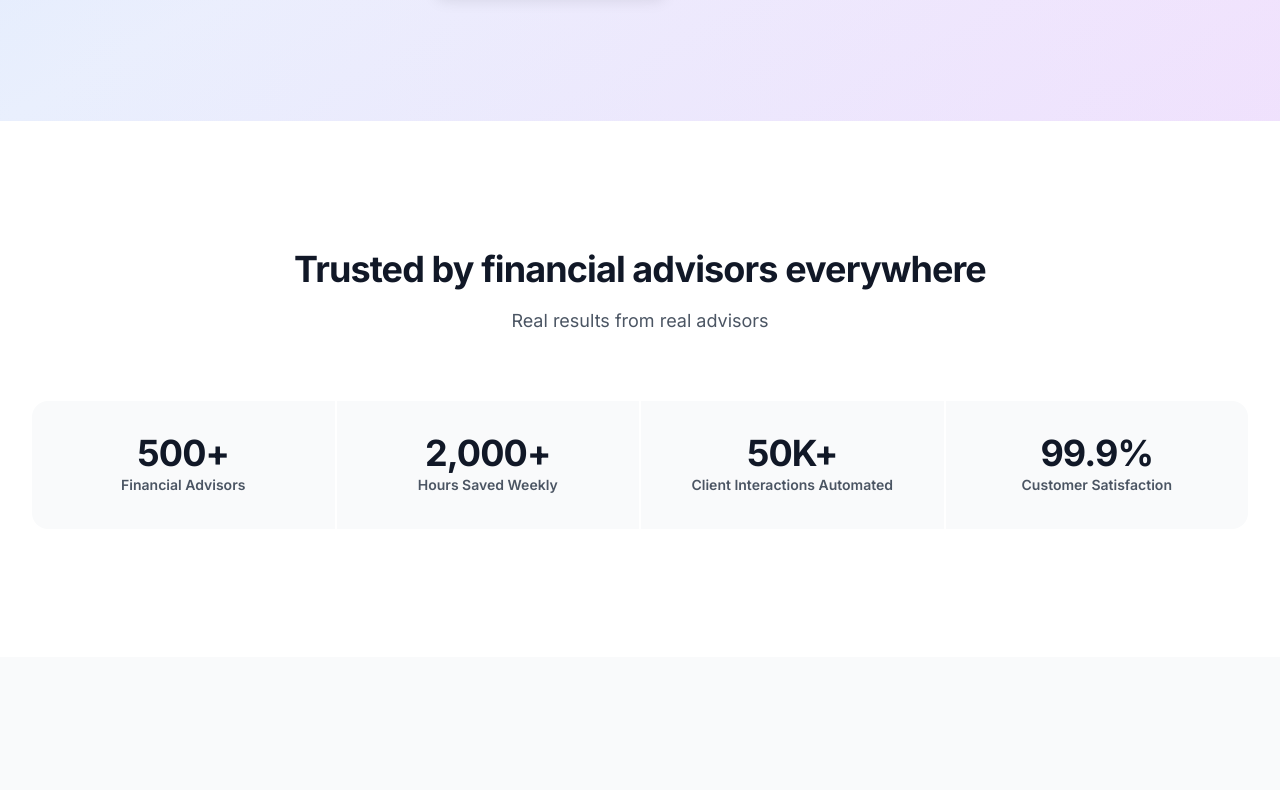
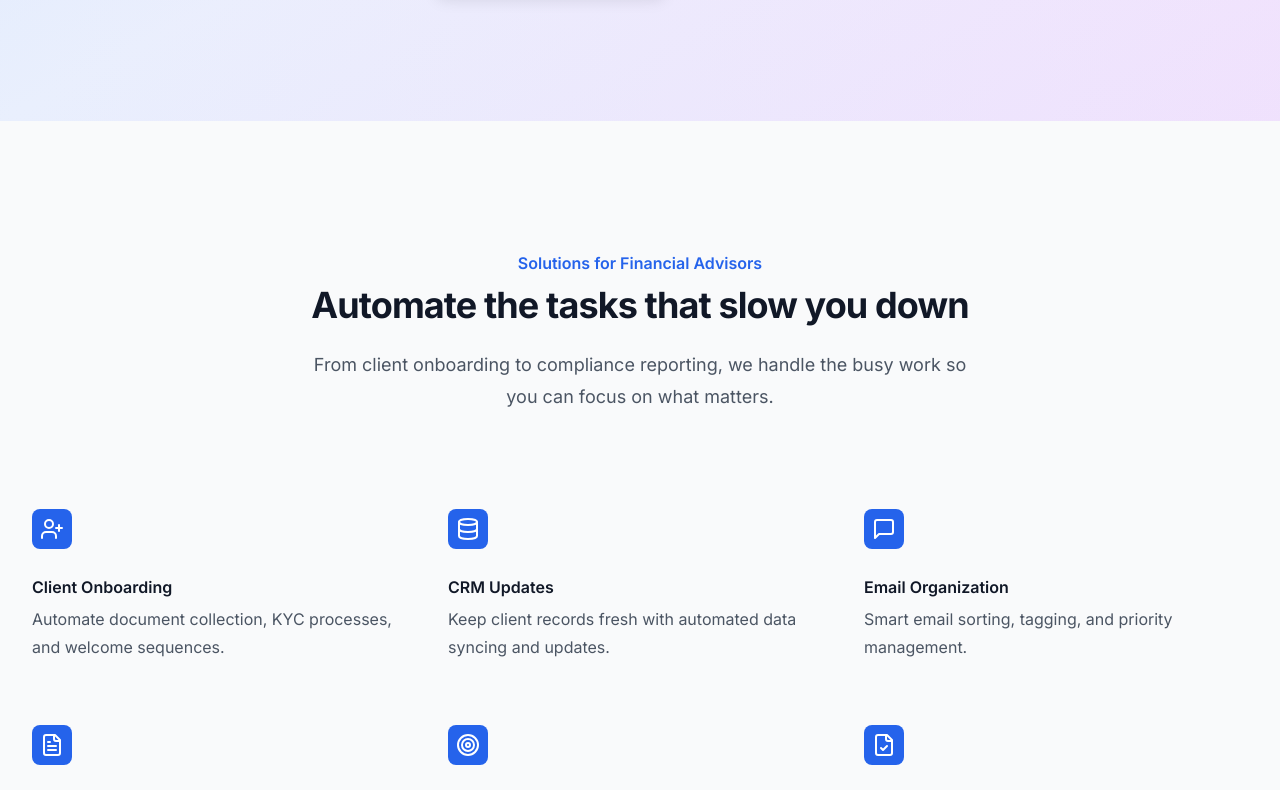
Before and after one commit to bravosautomations/BravosAutomations, a Next.js app: page / in a window 1280 px wide. Shown: the part 660-1450 px from the top of the page. Built offline with nearby package versions, Linux system fonts and the light colour scheme.

Commit message:
Remove stats, testimonials, and update location text
Co-authored-by: bravosautomations <bravosautomations@gmail.com>

```diff
--- a/app/page.tsx
+++ b/app/page.tsx
@@ -8,10 +8,6 @@ import {
   Users,
   CheckCircle,
   ArrowRight,
-  Star,
-  Zap,
-  BarChart3,
-  Workflow,
   Mail,
   MapPin,
   UserPlus,
@@ -95,34 +91,6 @@ const useCases = [
   },
 ]
 
-const stats = [
-  { name: 'Financial Advisors', value: '500+' },
-  { name: 'Hours Saved Weekly', value: '2,000+' },
-  { name: 'Client Interactions Automated', value: '50K+' },
-  { name: 'Customer Satisfaction', value: '99.9%' },
-]
-
-const testimonials = [
-  {
-    content: "Bravos Automations transformed our client onboarding process. What used to take 3 days now happens in 3 hours, and our clients love the smooth experience.",
-    author: "Sarah Mitchell",
-    role: "Senior Financial Advisor, WealthCorp",
-    rating: 5,
-  },
-  {
-    content: "The AI-powered email organization alone saves me 2 hours daily. I can focus on what matters most - my clients.",
-    author: "Michael Chen",
-    role: "Independent Financial Advisor",
-    rating: 5,
-  },
-  {
-    content: "Our compliance workflows are now bulletproof. Every document is tracked, every deadline met automatically. Game changer.",
-    author: "Amanda Rodriguez",
-    role: "Compliance Director, Capital Advisors",
-    rating: 5,
-  },
-]
-
 export default function HomePage() {
   return (
     <div className="min-h-screen">
@@ -133,7 +101,7 @@ export default function HomePage() {
           <div className="mx-auto max-w-4xl text-center">
             <div className="mb-8 flex justify-center">
               <div className="relative rounded-full px-3 py-1 text-sm leading-6 text-gray-600 dark:text-gray-300 ring-1 ring-gray-900/10 dark:ring-gray-100/10 hover:ring-gray-900/20 dark:hover:ring-gray-100/20 bg-white/60 dark:bg-gray-800/60 backdrop-blur-sm">
-                Trusted by 500+ financial advisors across North America.{' '}
+                Trusted by financial advisors across North America.{' '}
                 <Link href="/solutions" className="font-semibold text-primary-600 dark:text-primary-400">
                   <span className="absolute inset-0" aria-hidden="true" />
                   See how <span aria-hidden="true">&rarr;</span>
@@ -179,32 +147,6 @@ export default function HomePage() {
         <div className="absolute left-1/2 top-0 -z-10 -translate-x-1/2 blur-3xl xl:-top-6" aria-hidden="true">
           <div className="aspect-[1155/678] w-[72.1875rem] bg-gradient-to-tr from-primary-300 to-purple-300 opacity-30"
                style={{clipPath: 'polygon(74.1% 44.1%, 100% 61.6%, 97.5% 26.9%, 85.5% 0.1%, 80.7% 2%, 72.5% 32.5%, 60.2% 62.4%, 52.4% 68.1%, 47.5% 58.3%, 45.2% 34.5%, 27.5% 76.7%, 0.1% 64.9%, 17.9% 100%, 27.6% 76.8%, 76.1% 97.7%, 74.1% 44.1%)'}}></div>
-        </div>
-      </section>
-
-      {/* Stats Section */}
-      <section className="py-24 sm:py-32 bg-white dark:bg-gray-900">
-        <div className="mx-auto max-w-7xl px-6 lg:px-8">
-          <div className="mx-auto max-w-2xl lg:max-w-none">
-            <div className="text-center">
-              <h2 className="text-3xl font-bold tracking-tight text-gray-900 dark:text-white sm:text-4xl">
-                Trusted by financial advisors everywhere
-              </h2>
-              <p className="mt-4 text-lg leading-8 text-gray-600 dark:text-gray-300">
-                Real results from real advisors
-              </p>
-            </div>
-            <dl className="mt-16 grid grid-cols-1 gap-0.5 overflow-hidden rounded-2xl text-center sm:grid-cols-2 lg:grid-cols-4">
-              {stats.map((stat, index) => (
-                <div key={stat.name} className="flex flex-col bg-gray-50 dark:bg-gray-800/50 p-8 hover:bg-gray-100 dark:hover:bg-gray-800 transition-colors duration-200">
-                  <dt className="text-sm font-semibold leading-6 text-gray-600 dark:text-gray-400">{stat.name}</dt>
-                  <dd className="order-first text-3xl font-bold tracking-tight text-gray-900 dark:text-white lg:text-4xl">
-                    {stat.value}
-                  </dd>
-                </div>
-              ))}
-            </dl>
-          </div>
         </div>
       </section>
 
@@ -276,45 +218,8 @@ export default function HomePage() {
         </div>
       </section>
 
-      {/* Testimonials Section */}
+      {/* Contact Section */}
       <section className="py-24 sm:py-32 bg-gray-50 dark:bg-gray-900/50">
-        <div className="mx-auto max-w-7xl px-6 lg:px-8">
-          <div className="mx-auto max-w-2xl text-center">
-            <h2 className="text-3xl font-bold tracking-tight text-gray-900 dark:text-white sm:text-4xl">
-              What advisors are saying
-            </h2>
-            <p className="mt-4 text-lg leading-8 text-gray-600 dark:text-gray-300">
-              Real stories from financial advisors who've transformed their practice.
-            </p>
-          </div>
-          <div className="mx-auto mt-16 grid max-w-2xl grid-cols-1 gap-8 lg:mx-0 lg:max-w-none lg:grid-cols-3">
-            {testimonials.map((testimonial, index) => (
-              <div key={index} className="card hover:shadow-xl transition-shadow duration-300 group">
-                <div className="flex gap-x-1 text-primary-500 mb-4">
-                  {Array.from({ length: testimonial.rating }).map((_, i) => (
-                    <Star key={i} className="h-4 w-4 fill-current" />
-                  ))}
-                </div>
-                <blockquote className="text-gray-900 dark:text-gray-100 text-sm leading-6">
-                  <p>"{testimonial.content}"</p>
-                </blockquote>
-                <figcaption className="mt-6 flex items-center gap-x-4">
-                  <div className="h-10 w-10 rounded-full bg-gradient-to-r from-primary-500 to-purple-500 flex items-center justify-center text-white font-semibold">
-                    {testimonial.author.split(' ').map(n => n[0]).join('')}
-                  </div>
-                  <div>
-                    <div className="font-semibold text-gray-900 dark:text-white">{testimonial.author}</div>
-                    <div className="text-gray-600 dark:text-gray-400 text-sm">{testimonial.role}</div>
-                  </div>
-                </figcaption>
-              </div>
-            ))}
-          </div>
-        </div>
-      </section>
-
-      {/* Contact Section */}
-      <section className="py-24 sm:py-32 bg-white dark:bg-gray-900">
         <div className="mx-auto max-w-7xl px-6 lg:px-8">
           <div className="mx-auto max-w-2xl text-center">
             <h2 className="text-3xl font-bold tracking-tight text-gray-900 dark:text-white sm:text-4xl">
@@ -343,7 +248,7 @@ export default function HomePage() {
                 </div>
                 <h3 className="mt-4 text-lg font-semibold text-gray-900 dark:text-white">Location</h3>
                 <p className="mt-2 text-sm text-gray-600 dark:text-gray-300">
-                  Based in Ontario, Canada
+                  Toronto, ON
                 </p>
               </div>
             </div>
--- a/components/footer.tsx
+++ b/components/footer.tsx
@@ -6,8 +6,7 @@ import {
   Linkedin,
   Github,
   Mail,
-  MapPin,
-  Phone
+  MapPin
 } from 'lucide-react'
 
 const navigation = {
@@ -143,7 +142,7 @@ export function Footer() {
                   </div>
                   <div className="flex items-center space-x-3 text-sm text-gray-600 dark:text-gray-300">
                     <MapPin className="h-4 w-4 text-primary-600" />
-                    <span>Based in Ontario, Canada</span>
+                    <span>Toronto, ON</span>
                   </div>
                 </div>
               </div>
```
